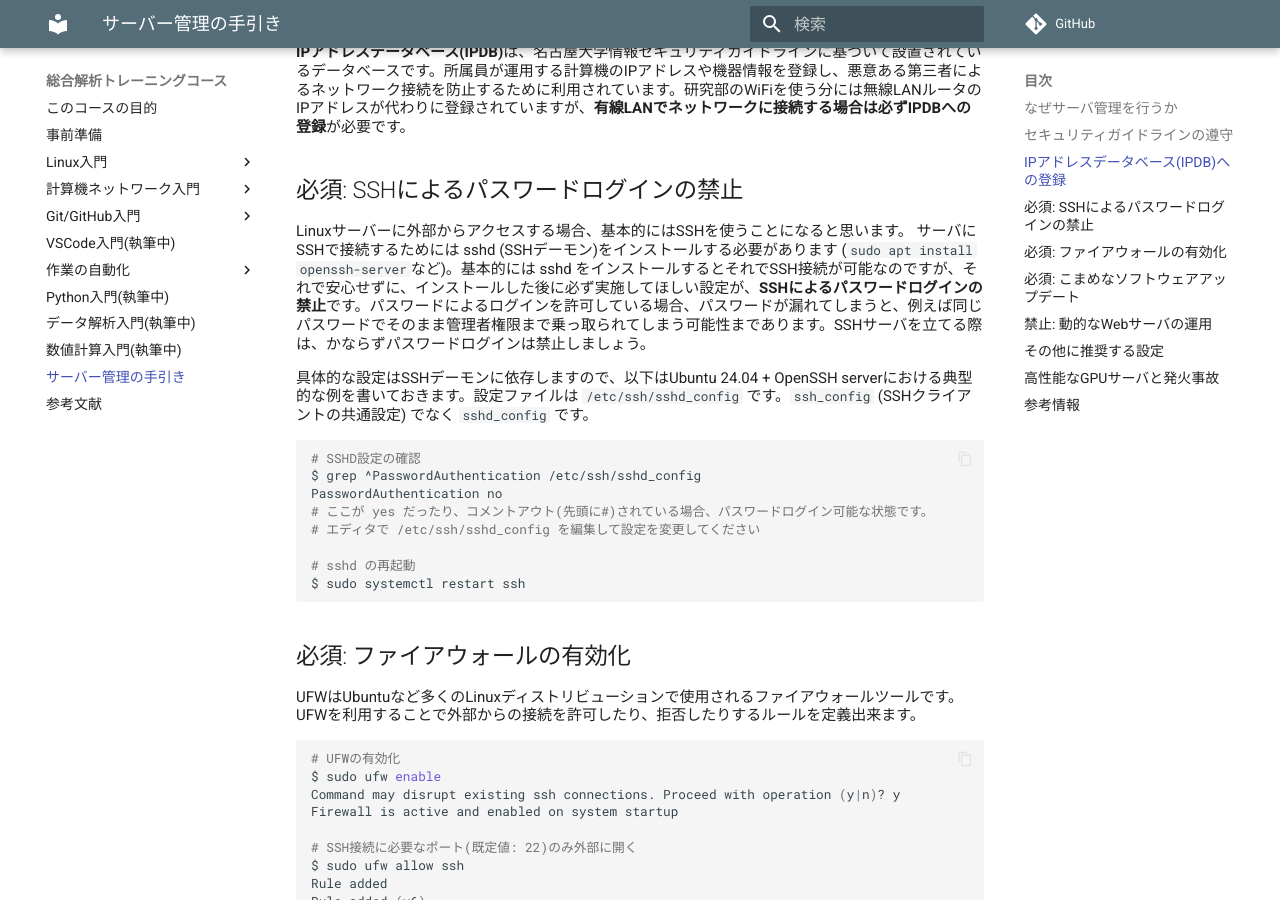
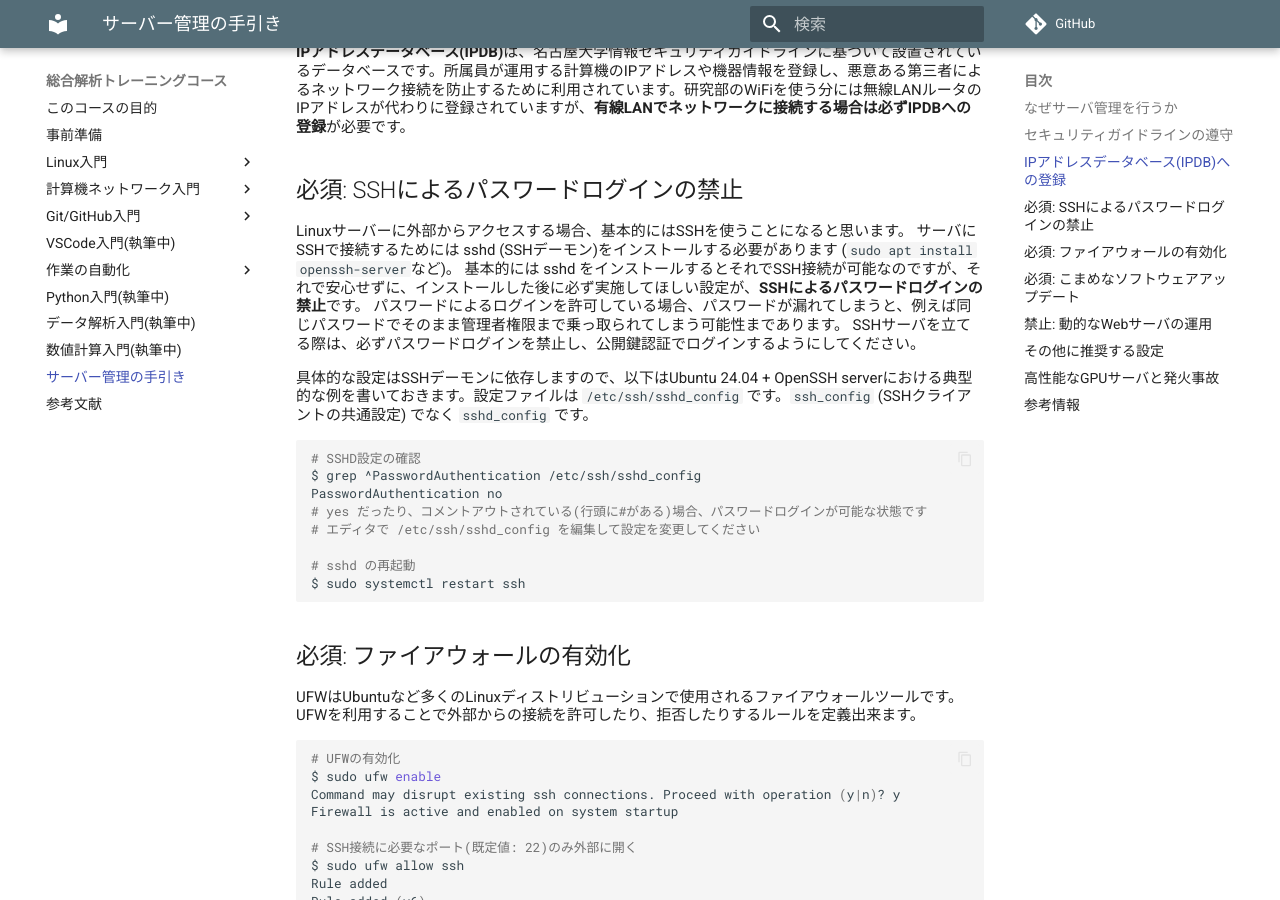
Before and after one commit to is-isee/training_course, an MkDocs documentation site: the page built from docs/server_management.md, in a window 1280 px wide and 900 px high, scrolled down 736 px. Built offline with MkDocs 1.6.1 and Material for MkDocs 9.7.7, drawn with Linux system fonts in a browser that asks for light colours; comment, search, counter and statistics services are not loaded.

Commit message:
minor fix

```diff
--- a/docs/server_management.md
+++ b/docs/server_management.md
@@ -22,7 +22,10 @@ Dockerを始めとするコンテナ仮想化技術の隆盛もLinuxサーバ増
 ## 必須: SSHによるパスワードログインの禁止
 
 Linuxサーバーに外部からアクセスする場合、基本的にはSSHを使うことになると思います。
-サーバにSSHで接続するためには sshd (SSHデーモン)をインストールする必要があります (`sudo apt install openssh-server`など)。基本的には sshd をインストールするとそれでSSH接続が可能なのですが、それで安心せずに、インストールした後に必ず実施してほしい設定が、**SSHによるパスワードログインの禁止**です。パスワードによるログインを許可している場合、パスワードが漏れてしまうと、例えば同じパスワードでそのまま管理者権限まで乗っ取られてしまう可能性まであります。SSHサーバを立てる際は、かならずパスワードログインは禁止しましょう。
+サーバにSSHで接続するためには sshd (SSHデーモン)をインストールする必要があります (`sudo apt install openssh-server`など)。
+基本的には sshd をインストールするとそれでSSH接続が可能なのですが、それで安心せずに、インストールした後に必ず実施してほしい設定が、**SSHによるパスワードログインの禁止**です。
+パスワードによるログインを許可している場合、パスワードが漏れてしまうと、例えば同じパスワードでそのまま管理者権限まで乗っ取られてしまう可能性まであります。
+SSHサーバを立てる際は、必ずパスワードログインを禁止し、公開鍵認証でログインするようにしてください。
 
 具体的な設定はSSHデーモンに依存しますので、以下はUbuntu 24.04 + OpenSSH serverにおける典型的な例を書いておきます。設定ファイルは `/etc/ssh/sshd_config` です。`ssh_config` (SSHクライアントの共通設定) でなく `sshd_config` です。
 
@@ -30,7 +33,7 @@ Linuxサーバーに外部からアクセスする場合、基本的にはSSHを
 # SSHD設定の確認
 $ grep ^PasswordAuthentication /etc/ssh/sshd_config
 PasswordAuthentication no
-# ここが yes だったり、コメントアウト(先頭に#)されている場合、パスワードログイン可能な状態です。
+# yes だったり、コメントアウトされている(行頭に#がある)場合、パスワードログインが可能な状態です
 # エディタで /etc/ssh/sshd_config を編集して設定を変更してください
 
 # sshd の再起動
```
